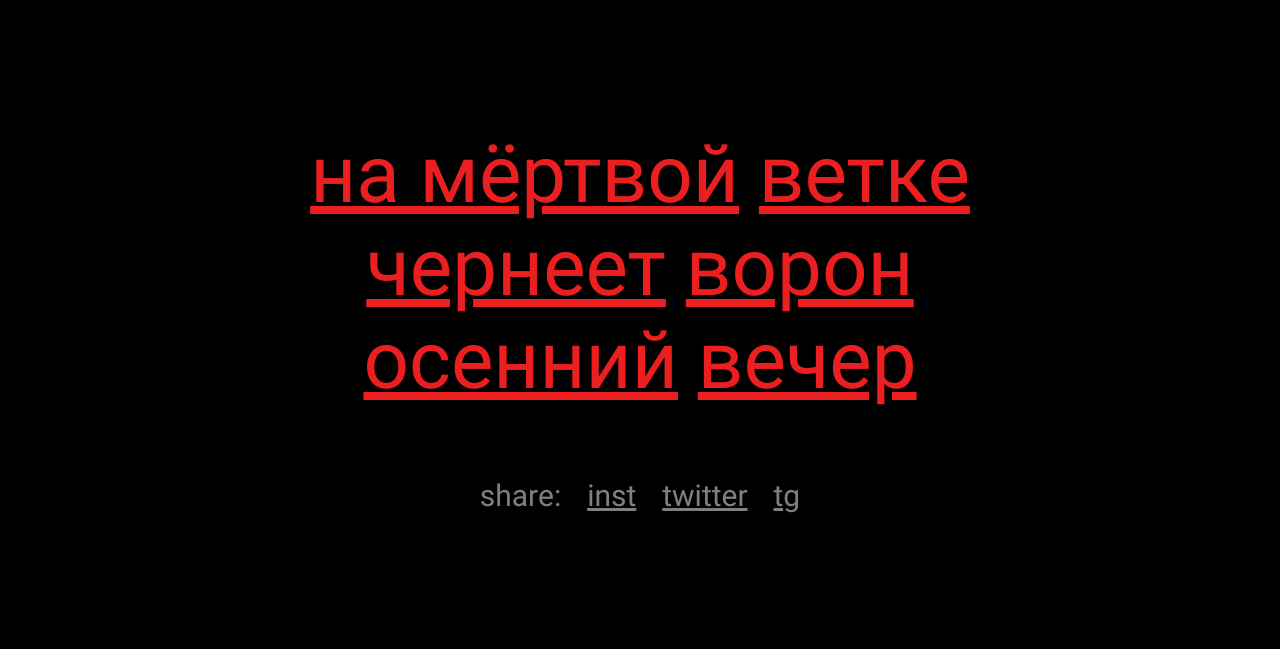
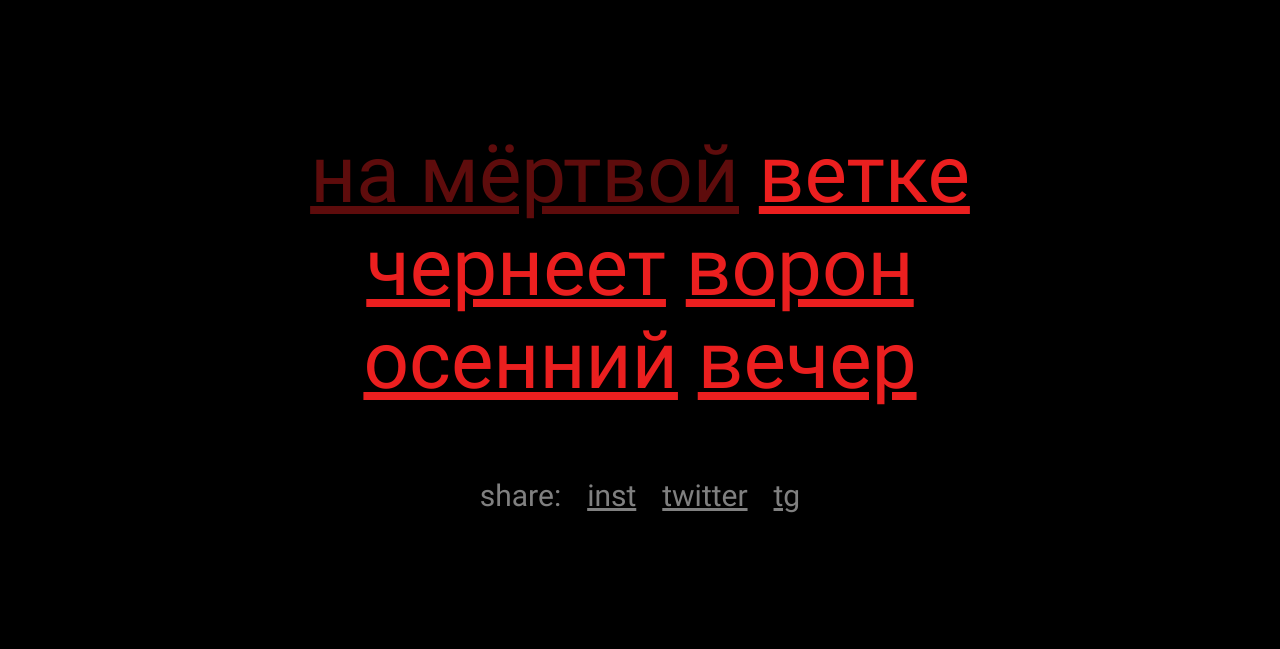
Before and after one commit to adaptedbee/haiku-apocalypse, a website: page source/index.html in a window 1280 px wide. In both pictures the pointer is over the element "на мёртвой". Shown: the part 85-734 px from the top of the page. Drawn offline with nearby package versions, Linux system fonts and the light colour scheme; files that its build step writes are made by us from their sources.

Commit message:
Добавляем ховер

```diff
--- a/source/scss/blocks/poem.scss
+++ b/source/scss/blocks/poem.scss
@@ -15,5 +15,10 @@
   span {
     text-decoration-line: underline;
     cursor: pointer;
+    transition: opacity 0.3s ease-out;
+
+    &:hover {
+      opacity: 0.4;
+    }
   }
 }
```
